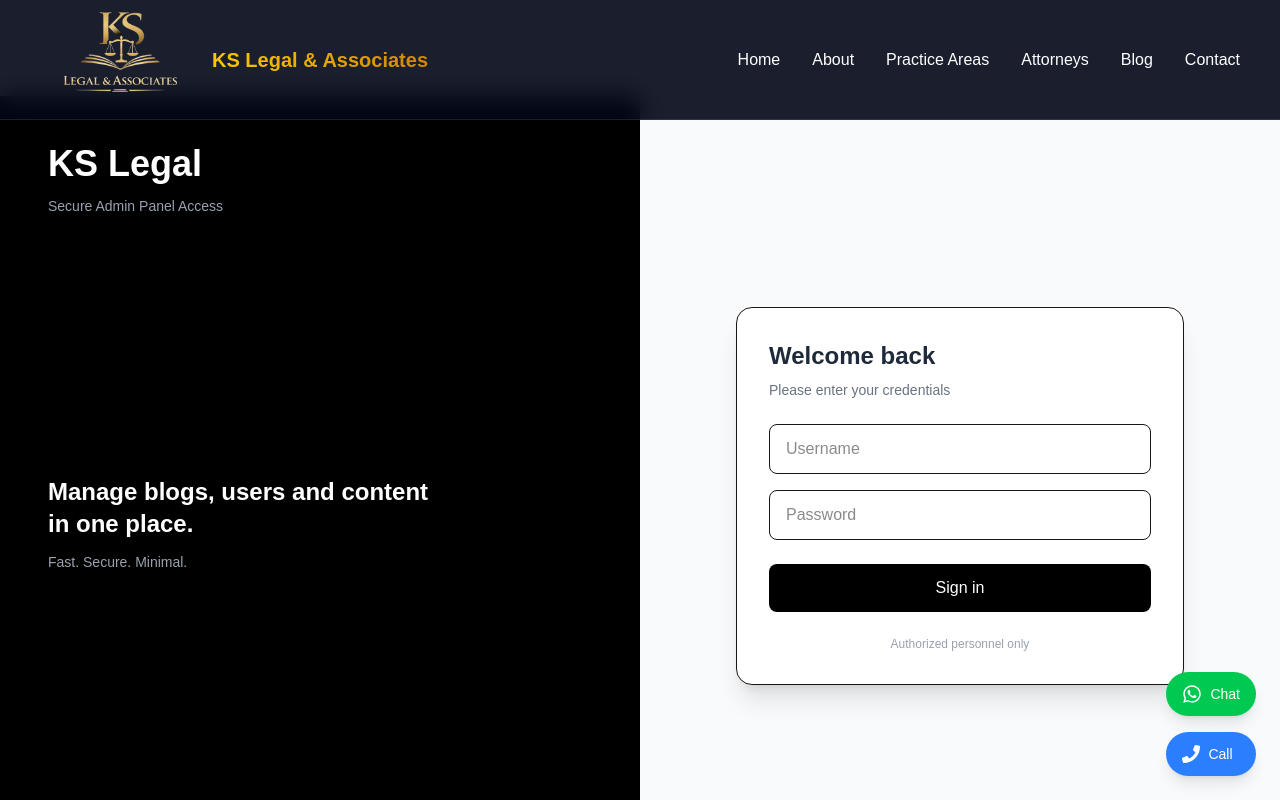
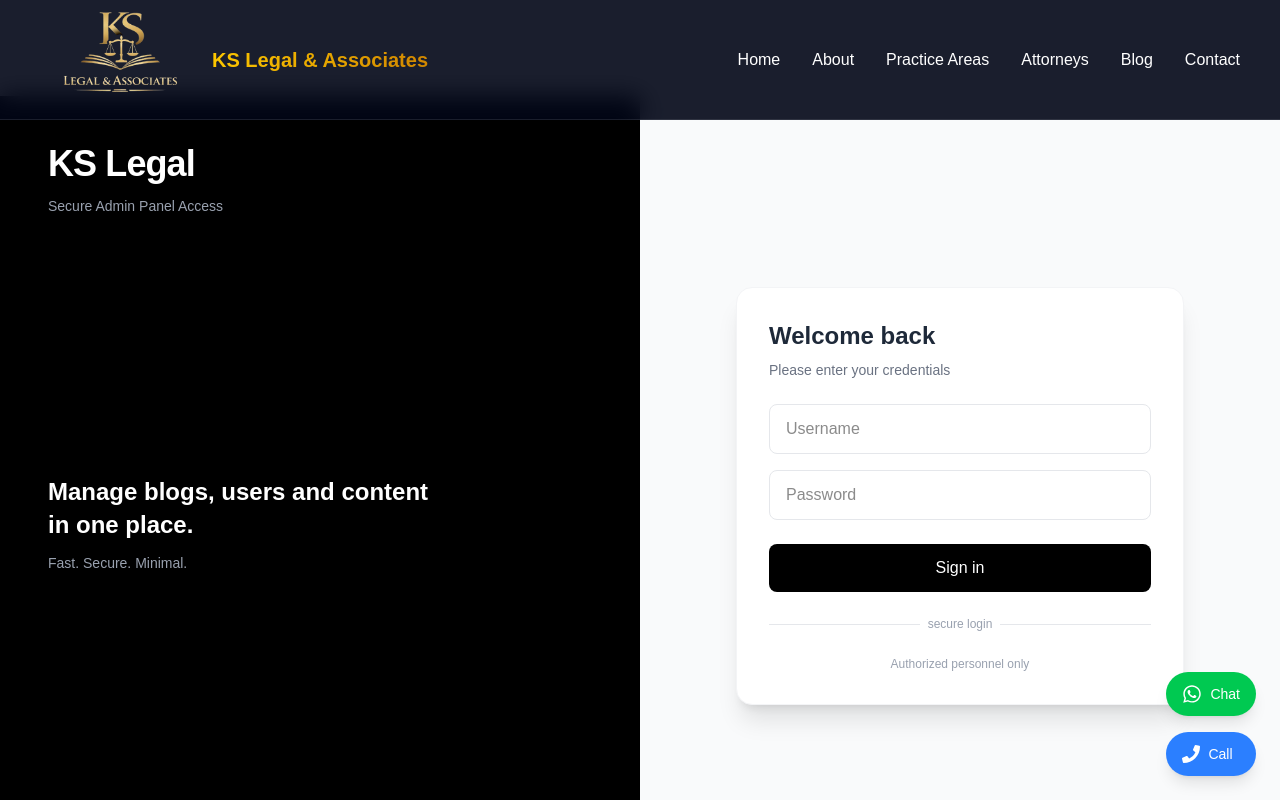
Before and after one commit to Madhavsameer/KS_LEGAL, a Next.js app: page /admin-login in a window 1280 px wide. Shown: the top 800 px of the page. Built offline with nearby package versions, Linux system fonts and the light colour scheme.

Commit message:
login issue not fixed

```diff
--- a/app/admin-dashboard/page.tsx
+++ b/app/admin-dashboard/page.tsx
@@ -5,36 +5,38 @@ import { useEffect, useState } from "react";
 
 export default function Dashboard() {
   const router = useRouter();
-  const [checking, setChecking] = useState(true);
+  const [authorized, setAuthorized] = useState(false);
+  const [loading, setLoading] = useState(true);
 
-  // ✅ Auth check
   useEffect(() => {
     const isAdmin = localStorage.getItem("isAdmin");
 
     if (!isAdmin) {
-      router.replace("/admin-login"); // better than push
+      router.push("/admin-login");
     } else {
-      setChecking(false);
+      setAuthorized(true);
     }
+
+    setLoading(false);
   }, []);
 
   const handleLogout = () => {
     localStorage.removeItem("isAdmin");
-    router.replace("/admin-login");
+    router.push("/admin-login");
   };
 
-  // ✅ Prevent flicker
-  if (checking) {
+  if (loading) {
     return (
       <div className="flex items-center justify-center h-screen text-gray-500">
-        Checking access...
+        Loading dashboard...
       </div>
     );
   }
 
+  if (!authorized) return null;
+
   return (
     <div className="flex h-screen bg-gray-100">
-
       {/* Sidebar */}
       <aside className="w-64 bg-white shadow-lg p-5 flex flex-col justify-between">
         <div>
@@ -45,14 +47,14 @@ export default function Dashboard() {
           <nav className="space-y-4">
             <button
               onClick={() => router.push("/admin-dashboard")}
-              className="w-full text-left px-4 py-2 rounded-lg hover:bg-blue-50"
+              className="w-full text-left px-4 py-2 rounded-lg hover:bg-blue-50 transition"
             >
               Dashboard
             </button>
 
             <button
               onClick={() => router.push("/admin-dashboard/blogs")}
-              className="w-full text-left px-4 py-2 rounded-lg hover:bg-blue-50"
+              className="w-full text-left px-4 py-2 rounded-lg hover:bg-blue-50 transition"
             >
               Manage Blogs
             </button>
@@ -61,56 +63,64 @@ export default function Dashboard() {
 
         <button
           onClick={handleLogout}
-          className="bg-red-500 text-white py-2 rounded-lg hover:bg-red-600"
+          className="bg-red-500 text-white py-2 rounded-lg hover:bg-red-600 transition"
         >
           Logout
         </button>
       </aside>
 
-      {/* Main */}
+      {/* Main Content */}
       <main className="flex-1 p-8 overflow-y-auto">
         <h1 className="text-3xl font-bold mb-6">Dashboard Overview</h1>
 
+        {/* Cards */}
         <div className="grid grid-cols-1 md:grid-cols-3 gap-6">
-
-          <div className="bg-white p-6 rounded-2xl shadow">
-            <h2 className="text-gray-600">Total Blogs</h2>
+          {/* Card 1 */}
+          <div className="bg-white p-6 rounded-2xl shadow hover:shadow-lg transition">
+            <h2 className="text-lg font-semibold text-gray-600">
+              Total Blogs
+            </h2>
             <p className="text-3xl font-bold mt-2">12</p>
           </div>
 
-          <div className="bg-white p-6 rounded-2xl shadow">
-            <h2 className="text-gray-600">Draft Blogs</h2>
+          {/* Card 2 */}
+          <div className="bg-white p-6 rounded-2xl shadow hover:shadow-lg transition">
+            <h2 className="text-lg font-semibold text-gray-600">
+              Draft Blogs
+            </h2>
             <p className="text-3xl font-bold mt-2">3</p>
           </div>
 
-          <div className="bg-white p-6 rounded-2xl shadow">
-            <h2 className="text-gray-600">Published</h2>
+          {/* Card 3 */}
+          <div className="bg-white p-6 rounded-2xl shadow hover:shadow-lg transition">
+            <h2 className="text-lg font-semibold text-gray-600">
+              Published
+            </h2>
             <p className="text-3xl font-bold mt-2">9</p>
           </div>
-
         </div>
 
+        {/* Quick Actions */}
         <div className="mt-10">
           <h2 className="text-xl font-semibold mb-4">Quick Actions</h2>
 
           <div className="flex gap-4">
             <button
               onClick={() => router.push("/admin-dashboard/blogs")}
-              className="bg-blue-600 text-white px-6 py-3 rounded-xl"
+              className="bg-blue-600 text-white px-6 py-3 rounded-xl hover:bg-blue-700 transition"
             >
               Go to Blogs
             </button>
 
             <button
               onClick={() => router.push("/admin-dashboard/blogs/new")}
-              className="bg-green-600 text-white px-6 py-3 rounded-xl"
+              className="bg-green-600 text-white px-6 py-3 rounded-xl hover:bg-green-700 transition"
             >
               Create Blog
             </button>
           </div>
         </div>
       </main>
-
     </div>
   );
 }
--- a/app/admin-login/page.tsx
+++ b/app/admin-login/page.tsx
@@ -1,6 +1,6 @@
 "use client";
 
-import { useState, useEffect } from "react";
+import { useState } from "react";
 import { useRouter } from "next/navigation";
 
 export default function Login() {
@@ -8,15 +8,7 @@ export default function Login() {
   const [loading, setLoading] = useState(false);
   const router = useRouter();
 
-  // ✅ Already logged in → redirect
-  useEffect(() => {
-    const isAdmin = localStorage.getItem("isAdmin");
-    if (isAdmin) {
-      router.push("/admin-dashboard");
-    }
-  }, []);
-
-  const handleLogin = () => {
+  const handleLogin = async () => {
     if (!form.username || !form.password) {
       alert("Please fill all fields");
       return;
@@ -26,7 +18,7 @@ export default function Login() {
 
     setTimeout(() => {
       if (form.username === "admin" && form.password === "kslegal123") {
-        localStorage.setItem("isAdmin", "true"); // ✅ FIXED
+        document.cookie = "isAdmin=true; path=/";
         router.push("/admin-dashboard");
       } else {
         alert("Invalid credentials");
@@ -38,17 +30,17 @@ export default function Login() {
   return (
     <div className="min-h-screen flex">
 
-      {/* LEFT */}
+      {/* LEFT SIDE (Brand / Visual) */}
       <div className="hidden md:flex w-1/2 bg-black text-white flex-col justify-between p-12">
         <div>
-          <h1 className="text-4xl font-bold">KS Legal</h1>
+          <h1 className="text-4xl font-bold tracking-tight">KS Legal</h1>
           <p className="text-gray-400 mt-3 text-sm">
             Secure Admin Panel Access
           </p>
         </div>
 
         <div className="max-w-sm">
-          <h2 className="text-2xl font-semibold">
+          <h2 className="text-2xl font-semibold leading-snug">
             Manage blogs, users and content in one place.
           </h2>
           <p className="text-gray-400 mt-3 text-sm">
@@ -61,10 +53,10 @@ export default function Login() {
         </p>
       </div>
 
-      {/* RIGHT */}
+      {/* RIGHT SIDE (FORM) */}
       <div className="w-full md:w-1/2 flex items-center justify-center bg-gray-50 px-6">
 
-        <div className="w-full max-w-md bg-white rounded-2xl shadow-xl p-8 border">
+        <div className="w-full max-w-md bg-white rounded-2xl shadow-xl p-8 border border-gray-100">
 
           <h2 className="text-2xl font-semibold text-gray-800 mb-2">
             Welcome back
@@ -74,37 +66,46 @@ export default function Login() {
           </p>
 
           {/* Username */}
+          <div className="mb-4">
             <input
               type="text"
               placeholder="Username"
-            className="w-full mb-4 px-4 py-3 rounded-lg border focus:ring-1 focus:ring-black"
+              className="w-full px-4 py-3 rounded-lg border border-gray-200 focus:border-black focus:ring-1 focus:ring-black outline-none transition"
               onChange={(e) =>
                 setForm({ ...form, username: e.target.value })
               }
-            onKeyDown={(e) => e.key === "Enter" && handleLogin()}
             />
+          </div>
 
           {/* Password */}
+          <div className="mb-6">
             <input
               type="password"
               placeholder="Password"
-            className="w-full mb-6 px-4 py-3 rounded-lg border focus:ring-1 focus:ring-black"
+              className="w-full px-4 py-3 rounded-lg border border-gray-200 focus:border-black focus:ring-1 focus:ring-black outline-none transition"
               onChange={(e) =>
                 setForm({ ...form, password: e.target.value })
               }
-            onKeyDown={(e) => e.key === "Enter" && handleLogin()}
             />
+          </div>
 
           {/* Button */}
           <button
             onClick={handleLogin}
             disabled={loading}
-            className="w-full py-3 rounded-lg bg-black text-white hover:opacity-90"
+            className="w-full py-3 rounded-lg bg-black text-white font-medium hover:opacity-90 transition flex justify-center items-center"
           >
             {loading ? "Signing in..." : "Sign in"}
           </button>
 
-          <p className="text-xs text-gray-400 text-center mt-6">
+          {/* Divider */}
+          <div className="flex items-center gap-2 my-6">
+            <div className="flex-1 h-px bg-gray-200" />
+            <span className="text-xs text-gray-400">secure login</span>
+            <div className="flex-1 h-px bg-gray-200" />
+          </div>
+
+          <p className="text-xs text-gray-400 text-center">
             Authorized personnel only
           </p>
         </div>
```
Lines whose indentation alone changed are shown as unchanged.
